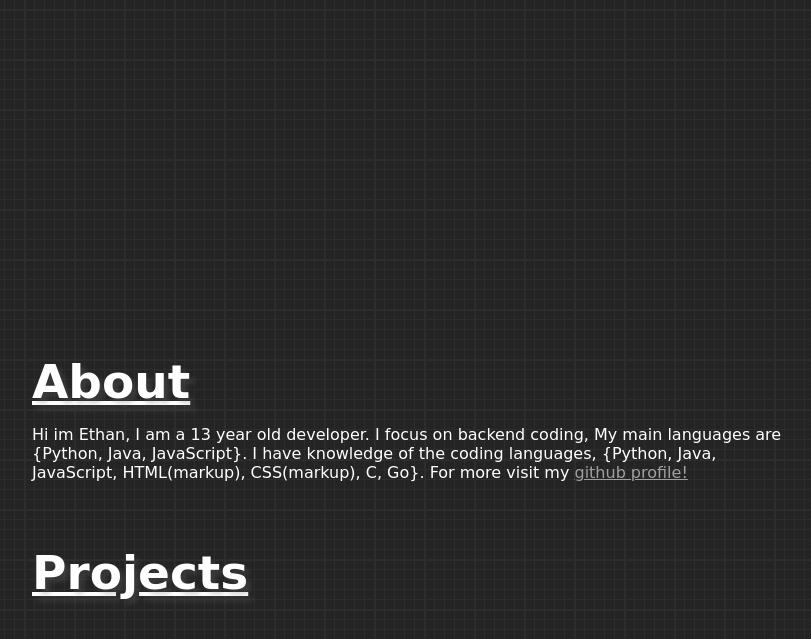
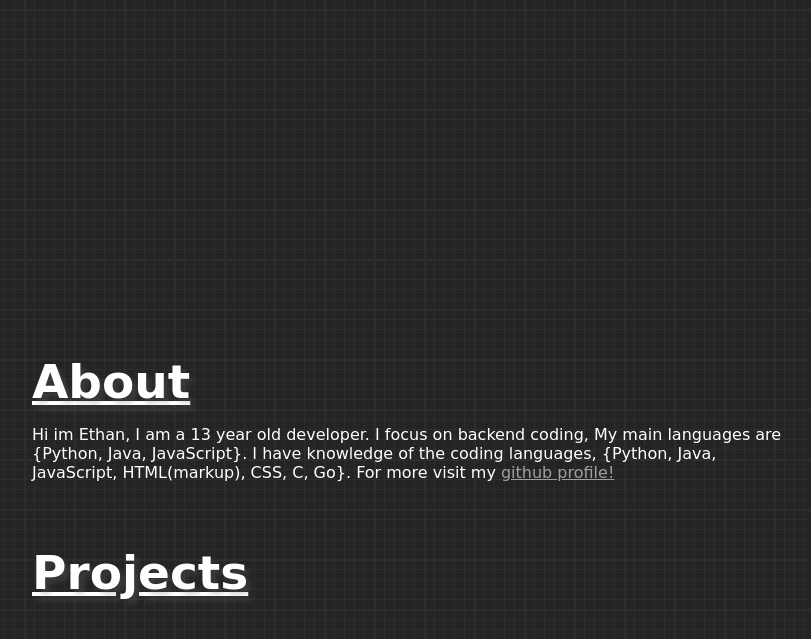
Before and after one commit to etahn-git/etahn.dev, a plain HTML site: page main.html in a window 1280 px wide. Shown: the part 791-1430 px from the top of the page, without its empty margins (226-1037 px from the left). Drawn offline with Linux system fonts and the light colour scheme; a web font is replaced by a local one.

Commit message:
Update main.html

```diff
--- a/main.html
+++ b/main.html
@@ -40,7 +40,7 @@
 
         <div id="about">
             <p class="about-title">About</p>
-            <p class="about-text">Hi im Ethan, I am a 13 year old developer. I focus on backend coding, My main languages are {Python, Java, JavaScript}. I have knowledge of the coding languages, {Python, Java, JavaScript, HTML(markup), CSS(markup), C, Go}. For more visit my <a style="text-decoration: none; color: rgb(160, 160, 160); text-decoration: underline;" href="https://github.com/etahn-git" target="_blank">github profile!</a</p>
+            <p class="about-text">Hi im Ethan, I am a 13 year old developer. I focus on backend coding, My main languages are {Python, Java, JavaScript}. I have knowledge of the coding languages, {Python, Java, JavaScript, HTML(markup), CSS, C, Go}. For more visit my <a style="text-decoration: none; color: rgb(160, 160, 160); text-decoration: underline;" href="https://github.com/etahn-git" target="_blank">github profile!</a</p>
         </div>
 
         <a class="break-flexbox"></a>
```
